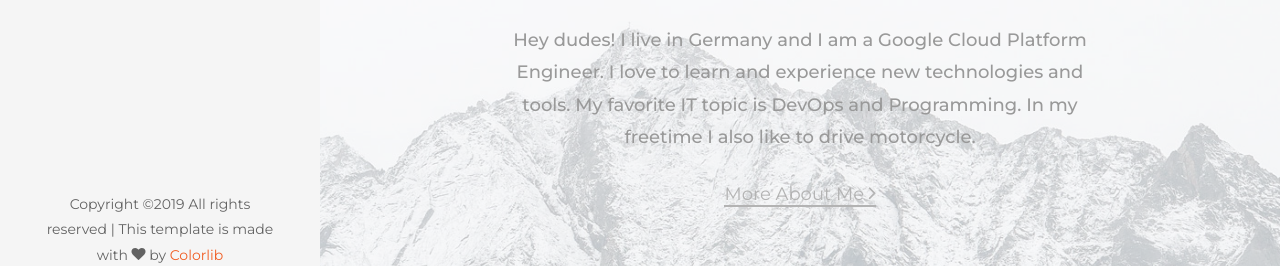
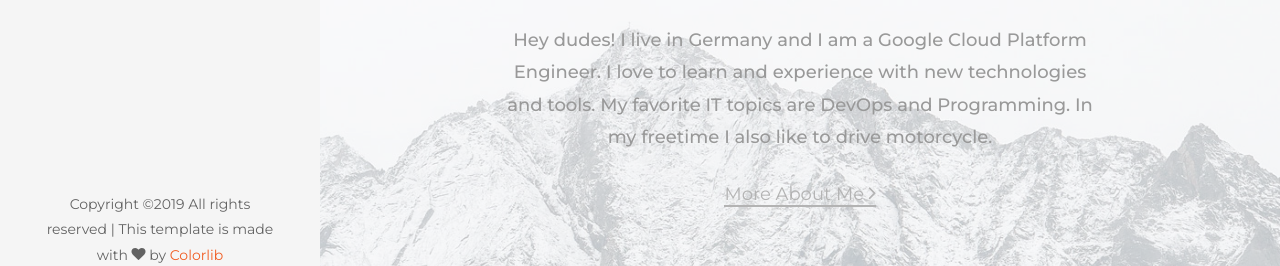
Before and after one commit to racoon63/racoon63.github.io, a plain HTML site: page index.html in a window 1280 px wide. Shown: the part 451-717 px from the top of the page. Drawn offline with Linux system fonts and the light colour scheme; some packages are replaced by stand-ins of ours; no server answers; files whose address does not match are found by name.

Commit message:
fixed spelling

```diff
--- a/index.html
+++ b/index.html
@@ -66,7 +66,7 @@
                             <div class="desc">
                                 <h2 class="subheading">Hello I'm</h2>
                                 <h1 class="mb-4">racoon63</h1>
-                                <p class="mb-4">Hey dudes! I live in Germany and I am a Google Cloud Platform Engineer. I love to learn and experience new technologies and tools. My favorite IT topic is DevOps and Programming. In my freetime I also like to drive motorcycle.</p>
+                                <p class="mb-4">Hey dudes! I live in Germany and I am a Google Cloud Platform Engineer. I love to learn and experience with new technologies and tools. My favorite IT topics are DevOps and Programming. In my freetime I also like to drive motorcycle.</p>
                                 <p><a href="#" class="btn-custom">More About Me <span class="ion-ios-arrow-forward"></span></a></p>
                             </div>
                         </div>
```
